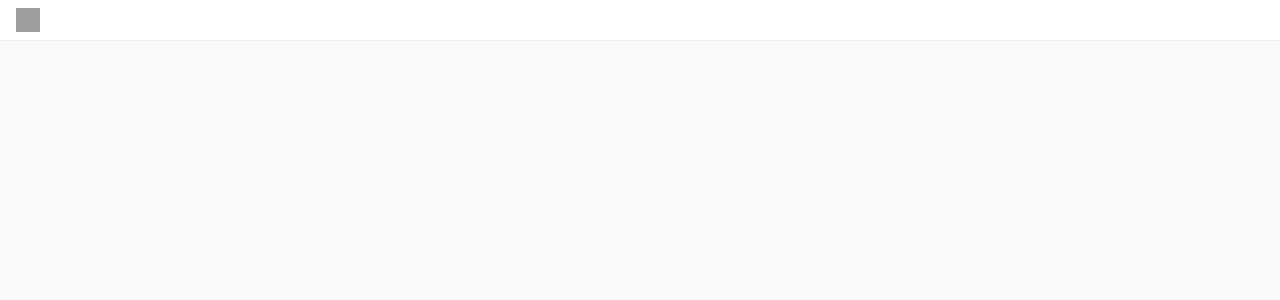
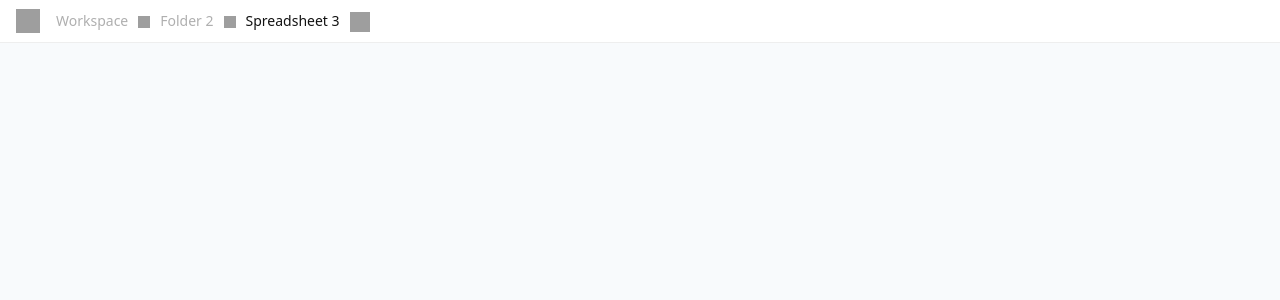
Before and after one commit to sankar636/SpreedSheet, a React (Vite) app: page / in a window 1280 px wide. Shown: the top 300 px of the page. Built offline with nearby package versions, Linux system fonts and the light colour scheme; grey boxes are pictures that could not be loaded.

Commit message:
feat: add Breadcrumb component and integrate into NavBar

```diff
--- a/package.json
+++ b/package.json
@@ -17,6 +17,7 @@
     "class-variance-authority": "^0.7.1",
     "classnames": "^2.5.1",
     "clsx": "^2.1.1",
+    "lucide-react": "^0.525.0",
     "react": "^19.1.0",
     "react-dom": "^19.1.0",
     "tailwind-merge": "^3.3.1",
--- /dev/null
+++ b/src/Components/Breadcrumb.tsx
@@ -0,0 +1,114 @@
+import { Slot } from "@radix-ui/react-slot";
+import { ChevronRightIcon, MoreHorizontalIcon } from "lucide-react";
+import * as React from "react";
+import { cn } from "../Utils/Utils";
+
+const Breadcrumb = React.forwardRef<
+  HTMLElement,
+  React.ComponentPropsWithoutRef<"nav"> & {
+    separator?: React.ReactNode;
+  }
+>(({ ...props }, ref) => <nav ref={ref} aria-label="breadcrumb" {...props} />);
+Breadcrumb.displayName = "Breadcrumb";
+
+const BreadcrumbList = React.forwardRef<
+  HTMLOListElement,
+  React.ComponentPropsWithoutRef<"ol">
+>(({ className, ...props }, ref) => (
+  <ol
+    ref={ref}
+    className={cn(
+      "flex flex-wrap items-center gap-1.5 break-words text-sm text-muted-foreground sm:gap-2.5",
+      className,
+    )}
+    {...props}
+  />
+));
+BreadcrumbList.displayName = "BreadcrumbList";
+
+const BreadcrumbItem = React.forwardRef<
+  HTMLLIElement,
+  React.ComponentPropsWithoutRef<"li">
+>(({ className, ...props }, ref) => (
+  <li
+    ref={ref}
+    className={cn("inline-flex items-center gap-1.5", className)}
+    {...props}
+  />
+));
+BreadcrumbItem.displayName = "BreadcrumbItem";
+
+const BreadcrumbLink = React.forwardRef<
+  HTMLAnchorElement,
+  React.ComponentPropsWithoutRef<"a"> & {
+    asChild?: boolean;
+  }
+>(({ asChild, className, ...props }, ref) => {
+  const Comp = asChild ? Slot : "a";
+
+  return (
+    <Comp
+      ref={ref}
+      className={cn("transition-colors hover:text-foreground", className)}
+      {...props}
+    />
+  );
+});
+BreadcrumbLink.displayName = "BreadcrumbLink";
+
+const BreadcrumbPage = React.forwardRef<
+  HTMLSpanElement,
+  React.ComponentPropsWithoutRef<"span">
+>(({ className, ...props }, ref) => (
+  <span
+    ref={ref}
+    role="link"
+    aria-disabled="true"
+    aria-current="page"
+    className={cn("font-normal text-foreground", className)}
+    {...props}
+  />
+));
+BreadcrumbPage.displayName = "BreadcrumbPage";
+
+const BreadcrumbSeparator = ({
+  children,
+  className,
+  ...props
+}: React.ComponentProps<"li">) => (
+  <li
+    role="presentation"
+    aria-hidden="true"
+    className={cn("[&>svg]:w-3.5 [&>svg]:h-3.5", className)}
+    {...props}
+  >
+    {children ?? <ChevronRightIcon />}
+  </li>
+);
+BreadcrumbSeparator.displayName = "BreadcrumbSeparator";
+
+const BreadcrumbEllipsis = ({
+  className,
+  ...props
+}: React.ComponentProps<"span">) => (
+  <span
+    role="presentation"
+    aria-hidden="true"
+    className={cn("flex h-9 w-9 items-center justify-center", className)}
+    {...props}
+  >
+    <MoreHorizontalIcon className="h-4 w-4" />
+    <span className="sr-only">More</span>
+  </span>
+);
+BreadcrumbEllipsis.displayName = "BreadcrumbElipssis";
+
+export {
+  Breadcrumb,
+  BreadcrumbList,
+  BreadcrumbItem,
+  BreadcrumbLink,
+  BreadcrumbPage,
+  BreadcrumbSeparator,
+  BreadcrumbEllipsis,
+};
--- a/src/Layouts/Sections/NavBar/NavBar.tsx
+++ b/src/Layouts/Sections/NavBar/NavBar.tsx
@@ -1,9 +1,21 @@
-
+import { Fragment } from "react";
 import { Button } from "../../../Components/Button"
 import type { JSX } from 'react';
+import {
+    Breadcrumb,
+    BreadcrumbItem,
+    BreadcrumbLink,
+    BreadcrumbList,
+    BreadcrumbSeparator,
+} from "../../../Components/Breadcrumb"
 
 export const NavBar = (): JSX.Element => {
 
+    const breadcrumbItems = [
+        { label: "Workspace", href: "#", active: false },
+        { label: "Folder 2", href: "#", active: false },
+        { label: "Spreadsheet 3", href: "#", active: true },
+    ];
 
     const handleButtonClick = (action: string, data?: unknown) => {
         console.log(`Navigation button clicked: ${action}`, data);
@@ -24,6 +36,57 @@ export const NavBar = (): JSX.Element => {
                         src="https://c.animaapp.com/mclmkdkf288FZk/img/panel.svg"
                     />
                 </Button>
+
+                <Breadcrumb>
+                    <BreadcrumbList className="inline-flex items-center gap-1">
+                        {breadcrumbItems.map((item, index) => (
+                            <Fragment key={index}>
+                                {index > 0 && (
+                                    <BreadcrumbSeparator>
+                                        <img
+                                            className="w-3 h-3"
+                                            alt="Chevron"
+                                            src="https://c.animaapp.com/mclmkdkf288FZk/img/chevron-1.svg"
+                                        />
+                                    </BreadcrumbSeparator>
+                                )}
+                                <BreadcrumbItem>                    <BreadcrumbLink
+                                    href={item.href}
+                                    className={`inline-flex items-center justify-center gap-2 relative flex-[0_0_auto] ${item.active ? "" : "hover:text-[#121212]"
+                                        }`}
+                                    onClick={(e) => {
+                                        e.preventDefault();
+                                        handleButtonClick("breadcrumb", item);
+                                    }}
+                                >
+                                    <span
+                                        className={`relative w-fit mt-[-1.00px] font-paragraph-14-s-medium-14-20 font-[number:var(--paragraph-14-s-medium-14-20-font-weight)] ${item.active ? "text-[#121212]" : "text-[#afafaf]"
+                                            } text-[length:var(--paragraph-14-s-medium-14-20-font-size)] tracking-[var(--paragraph-14-s-medium-14-20-letter-spacing)] leading-[var(--paragraph-14-s-medium-14-20-line-height)] whitespace-nowrap [font-style:var(--paragraph-14-s-medium-14-20-font-style)]`}
+                                    >
+                                        {item.label}
+                                    </span>                      {item.active && (
+                                        <Button
+                                            variant="ghost"
+                                            size="icon"
+                                            className="w-6 h-6 p-0 justify-center gap-2 rounded flex items-center"
+                                            onClick={(e) => {
+                                                e.preventDefault();
+                                                handleButtonClick("more", item);
+                                            }}
+                                        >
+                                            <img
+                                                className="w-5 h-5"
+                                                alt="More"
+                                                src="https://c.animaapp.com/mclmkdkf288FZk/img/more.svg"
+                                            />
+                                        </Button>
+                                    )}
+                                </BreadcrumbLink>
+                                </BreadcrumbItem>
+                            </Fragment>
+                        ))}
+                    </BreadcrumbList>
+                </Breadcrumb>
             </div>
         </header>
     );
```
Also changed, not shown: 1 other file (tests, documents, lock files or other folders). Lines whose indentation alone changed are shown as unchanged.
